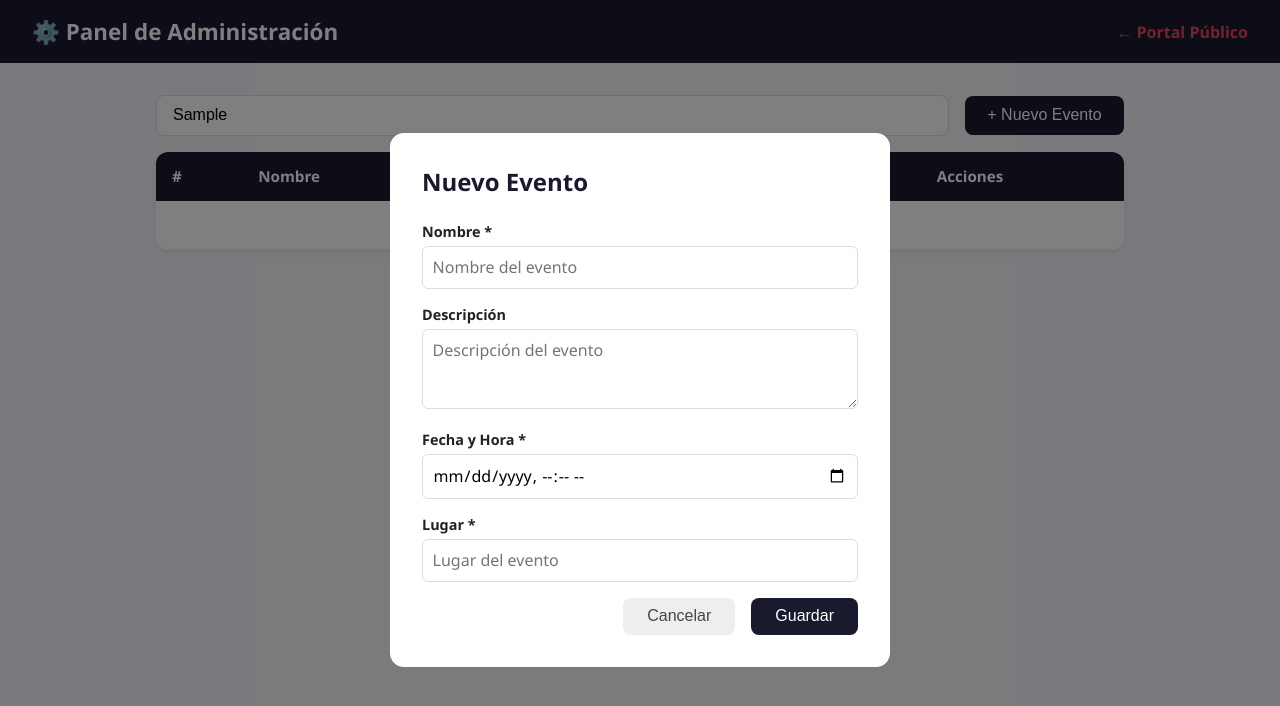
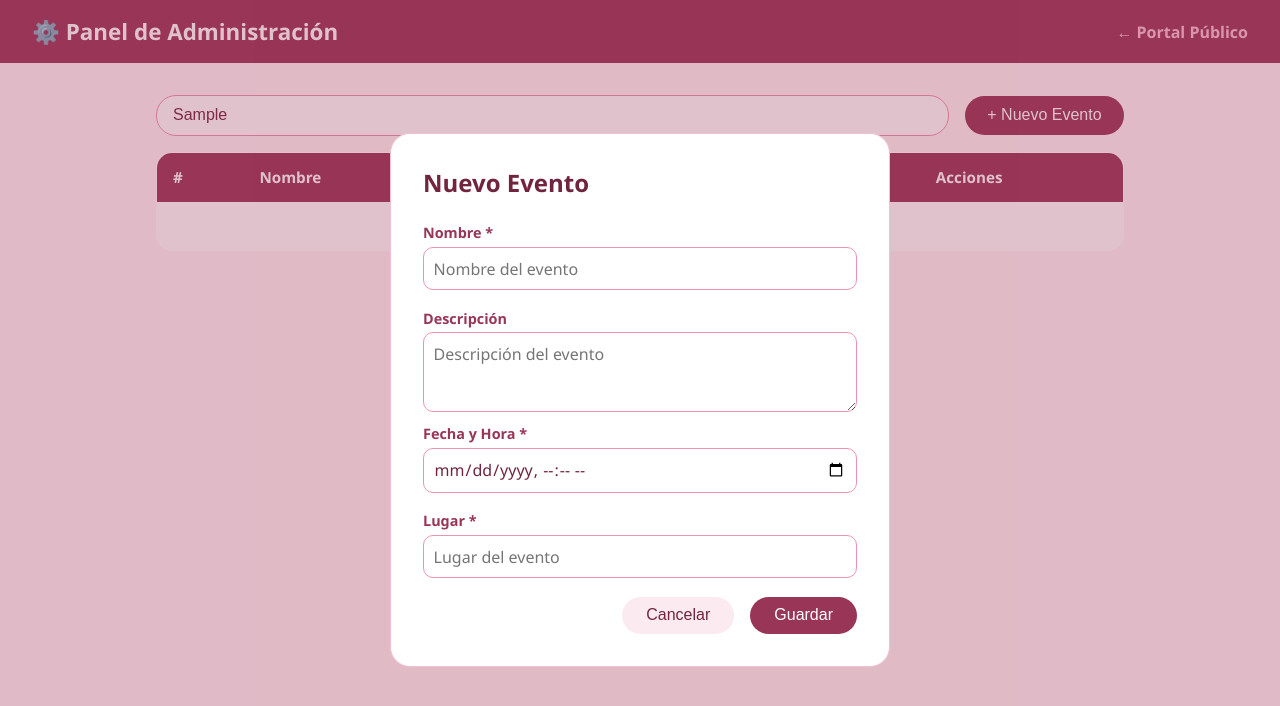
Before and after one commit to angelitopuntocom/ExamenWeb, a plain HTML site: page frontend/admin.html in a window 1280 px wide. Both pictures are taken after typing "Sample" into the empty fields and a click on the button "+ Nuevo Evento". Drawn offline with Linux system fonts and the light colour scheme.

Commit message:
style: aplicar tema rosa pastel al panel de administración

```diff
--- a/frontend/admin.html
+++ b/frontend/admin.html
@@ -6,85 +6,87 @@
   <title>Panel de Administración</title>
   <style>
     * { box-sizing: border-box; margin: 0; padding: 0; }
-    body { font-family: 'Segoe UI', sans-serif; background: #f4f6fb; color: #222; }
-    .error-msg { color: #e94560; font-size: 0.8rem; display: block; margin-top: -0.75rem; margin-bottom: 0.75rem; }
+    body { font-family: 'Segoe UI', sans-serif; background: #fff5f7; color: #72243E; }
 
     header {
-      background: #1a1a2e; color: white; padding: 1rem 2rem;
+      background: #993556; color: white; padding: 1rem 2rem;
       display: flex; justify-content: space-between; align-items: center;
     }
     header h1 { font-size: 1.4rem; }
-    header a { color: #e94560; text-decoration: none; font-weight: bold; }
+    header a { color: #F4C0D1; text-decoration: none; font-weight: bold; }
+    header a:hover { color: white; }
 
     .toolbar {
       max-width: 1000px; margin: 2rem auto 1rem; padding: 0 1rem;
       display: flex; gap: 1rem; align-items: center;
     }
     .toolbar input {
-      flex: 1; padding: 0.65rem 1rem; border-radius: 8px;
-      border: 1px solid #ddd; font-size: 1rem;
+      flex: 1; padding: 0.65rem 1rem; border-radius: 20px;
+      border: 1px solid #ED93B1; font-size: 1rem;
+      background: white; color: #72243E; outline: none;
     }
     .btn-new {
-      padding: 0.65rem 1.4rem; background: #1a1a2e; color: white;
-      border: none; border-radius: 8px; cursor: pointer; font-size: 1rem; white-space: nowrap;
+      padding: 0.65rem 1.4rem; background: #993556; color: white;
+      border: none; border-radius: 20px; cursor: pointer; font-size: 1rem; white-space: nowrap;
     }
-    .btn-new:hover { background: #2d2d4e; }
+    .btn-new:hover { background: #72243E; }
 
     .table-wrap {
       max-width: 1000px; margin: 0 auto; padding: 0 1rem 3rem; overflow-x: auto;
     }
-    table { width: 100%; border-collapse: collapse; background: white; border-radius: 12px; overflow: hidden; box-shadow: 0 2px 8px rgba(0,0,0,0.08); }
-    thead { background: #1a1a2e; color: white; }
+    table { width: 100%; border-collapse: collapse; background: white; border-radius: 16px; overflow: hidden; border: 0.5px solid #F4C0D1; }
+    thead { background: #993556; color: white; }
     th, td { padding: 0.9rem 1rem; text-align: left; font-size: 0.95rem; }
-    tbody tr:hover { background: #f9f9f9; }
-    tbody tr { border-bottom: 1px solid #eee; }
+    tbody tr:hover { background: #fff5f7; }
+    tbody tr { border-bottom: 1px solid #FBEAF0; }
 
     .badge {
       padding: 0.3rem 0.75rem; border-radius: 20px; font-size: 0.8rem; font-weight: bold;
     }
-    .badge.active { background: #d4edda; color: #155724; }
-    .badge.cancelled { background: #f8d7da; color: #721c24; }
+    .badge.active { background: #FBEAF0; color: #72243E; }
+    .badge.cancelled { background: #F4C0D1; color: #4B1528; }
 
     .btn-edit {
-      padding: 0.35rem 0.8rem; background: #ffc107; color: #222;
-      border: none; border-radius: 6px; cursor: pointer; font-size: 0.85rem; margin-right: 0.4rem;
+      padding: 0.35rem 0.8rem; background: #F4C0D1; color: #72243E;
+      border: none; border-radius: 20px; cursor: pointer; font-size: 0.85rem; margin-right: 0.4rem;
     }
-    .btn-edit:hover { background: #e0a800; }
+    .btn-edit:hover { background: #ED93B1; }
     .btn-cancel {
-      padding: 0.35rem 0.8rem; background: #e94560; color: white;
-      border: none; border-radius: 6px; cursor: pointer; font-size: 0.85rem;
+      padding: 0.35rem 0.8rem; background: #993556; color: white;
+      border: none; border-radius: 20px; cursor: pointer; font-size: 0.85rem;
     }
-    .btn-cancel:hover { background: #c73652; }
-    .btn-cancel:disabled { background: #ccc; cursor: not-allowed; }
+    .btn-cancel:hover { background: #72243E; }
+    .btn-cancel:disabled { background: #F4C0D1; color: #993556; cursor: not-allowed; }
 
-    /* Modal */
     .modal-overlay {
       display: none; position: fixed; inset: 0;
-      background: rgba(0,0,0,0.5); z-index: 100; justify-content: center; align-items: center;
+      background: rgba(153,53,86,0.3); z-index: 100; justify-content: center; align-items: center;
     }
     .modal-overlay.active { display: flex; }
     .modal {
-      background: white; border-radius: 14px; padding: 2rem;
+      background: white; border-radius: 20px; padding: 2rem;
       width: 90%; max-width: 500px; position: relative;
+      border: 0.5px solid #F4C0D1;
     }
-    .modal h2 { margin-bottom: 1.5rem; color: #1a1a2e; }
-    .modal label { display: block; margin-bottom: 0.3rem; font-weight: 600; font-size: 0.9rem; }
+    .modal h2 { margin-bottom: 1.5rem; color: #72243E; }
+    .modal label { display: block; margin-bottom: 0.3rem; font-weight: 600; font-size: 0.9rem; color: #993556; }
     .modal input, .modal textarea {
-      width: 100%; padding: 0.6rem; border: 1px solid #ddd;
-      border-radius: 6px; margin-bottom: 1rem; font-size: 1rem; font-family: inherit;
+      width: 100%; padding: 0.6rem; border: 1px solid #ED93B1;
+      border-radius: 10px; margin-bottom: 0.4rem; font-size: 1rem; font-family: inherit; color: #72243E;
     }
     .modal textarea { height: 80px; resize: vertical; }
-    .modal-actions { display: flex; gap: 1rem; justify-content: flex-end; }
+    .error-msg { color: #D4537E; font-size: 0.8rem; display: block; margin-bottom: 0.75rem; }
+    .modal-actions { display: flex; gap: 1rem; justify-content: flex-end; margin-top: 0.5rem; }
     .btn-save {
-      padding: 0.6rem 1.5rem; background: #1a1a2e; color: white;
-      border: none; border-radius: 8px; cursor: pointer; font-size: 1rem;
+      padding: 0.6rem 1.5rem; background: #993556; color: white;
+      border: none; border-radius: 20px; cursor: pointer; font-size: 1rem;
     }
-    .btn-save:hover { background: #2d2d4e; }
+    .btn-save:hover { background: #72243E; }
     .btn-close-modal {
-      padding: 0.6rem 1.5rem; background: #eee; color: #444;
-      border: none; border-radius: 8px; cursor: pointer; font-size: 1rem;
+      padding: 0.6rem 1.5rem; background: #FBEAF0; color: #72243E;
+      border: none; border-radius: 20px; cursor: pointer; font-size: 1rem;
     }
-    .btn-close-modal:hover { background: #ddd; }
+    .btn-close-modal:hover { background: #F4C0D1; }
   </style>
 </head>
 <body>
```
